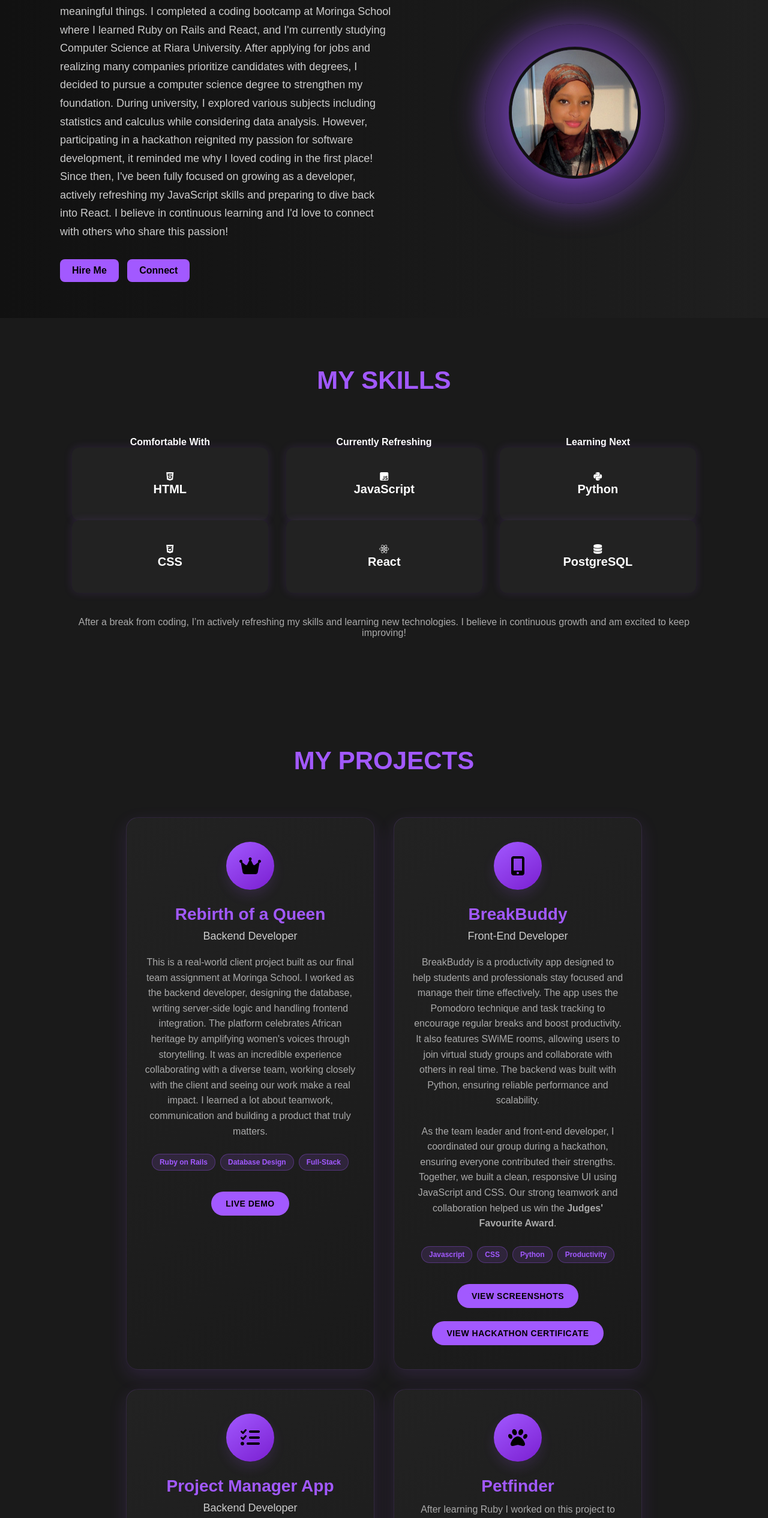
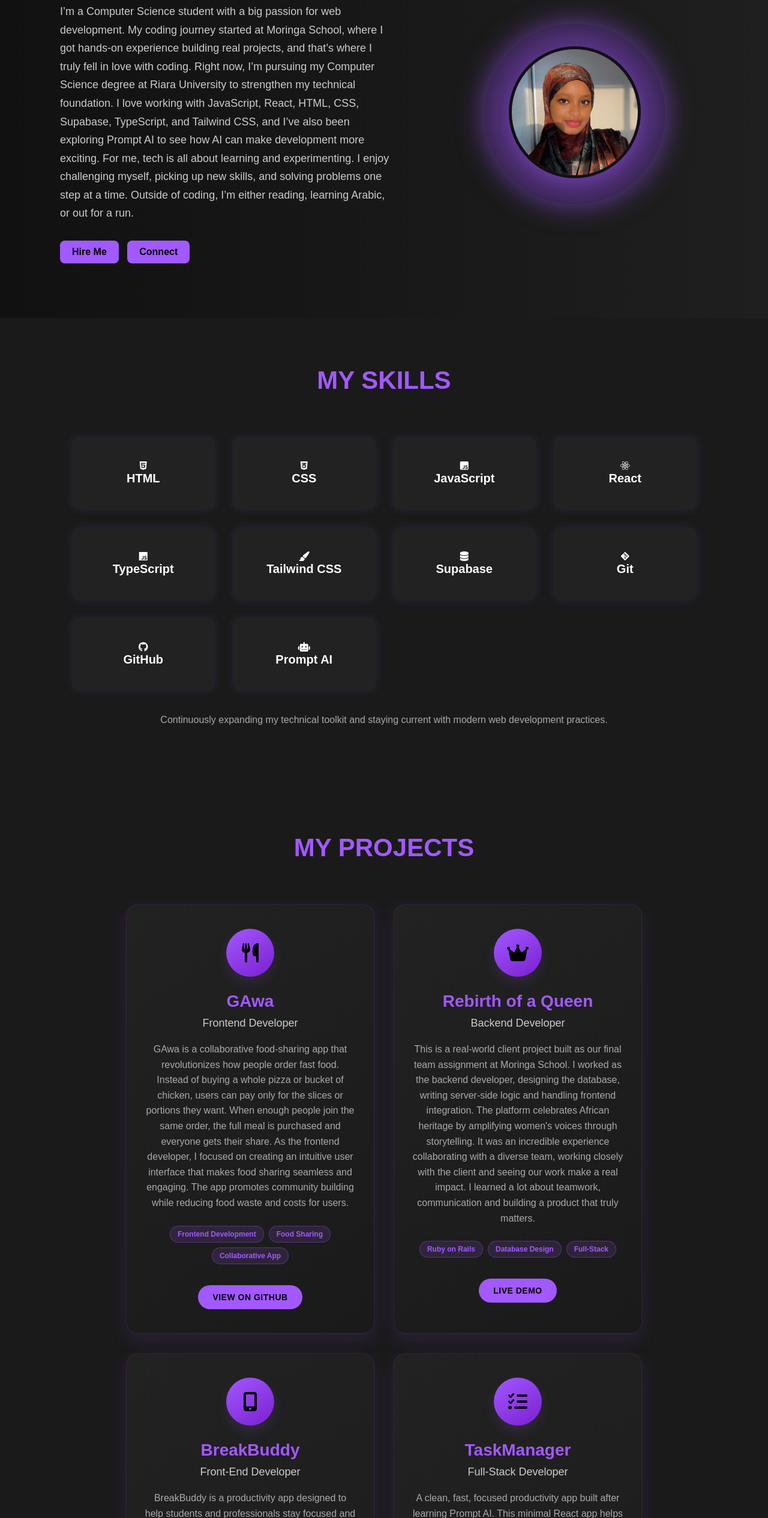
Before and after one commit to ismahaneyy/My-Portfolio, a plain HTML site: page index.html in a window 1280 px wide. Shown: the part 270-2800 px from the top of the page at 60% size. Drawn offline with nearby package versions, Linux system fonts and the light colour scheme.

Commit message:
major portfolio update with new projects and skills

```diff
--- a/index.html
+++ b/index.html
@@ -66,7 +66,10 @@
         <div class="content" data-aos="fade-right">
             <h1>Hey, I'm&nbsp;&nbsp;<span class="animate-name">Ismahan</span></h1>
            <p>
-                I'm a developer who's passionate about learning and building meaningful things. I completed a coding bootcamp at Moringa School where I learned Ruby on Rails and React, and I'm currently studying Computer Science at Riara University. After applying for jobs and realizing many companies prioritize candidates with degrees, I decided to pursue a computer science degree to strengthen my foundation. During university, I explored various subjects including statistics and calculus while considering data analysis. However, participating in a hackathon reignited my passion for software development, it reminded me why I loved coding in the first place! Since then, I've been fully focused on growing as a developer, actively refreshing my JavaScript skills and preparing to dive back into React. I believe in continuous learning and I'd love to connect with others who share this passion!
+            I’m a Computer Science student with a big passion for web development. My coding journey started at Moringa School, where I got hands-on experience building real projects, and that’s where I truly fell in love with coding.
+            Right now, I’m pursuing my Computer Science degree at Riara University to strengthen my technical foundation. I love working with JavaScript, React, HTML, CSS, Supabase, TypeScript, and Tailwind CSS, and I’ve also been exploring Prompt AI to see how AI can make development more exciting.
+
+            For me, tech is all about learning and experimenting. I enjoy challenging myself, picking up new skills, and solving problems one step at a time. Outside of coding, I’m either reading, learning Arabic, or out for a run.
             </p>
             <div class="hero-btn">
                 <a href="#contact" class="btn" aria-label="Contact me">Hire Me</a>
@@ -78,8 +81,6 @@
     <section id="skills" class="skills" data-aos="fade-up">
         <h2 class="section-title">My <span class="highlight">Skills</span></h2>
         <div class="skills-container">
-        <div class="skills-group">
-          <h4>Comfortable With</h4>
           <div class="skill-card">
             <i class="fab fa-html5"></i>
             <h3>HTML</h3>
@@ -88,9 +89,6 @@
             <i class="fab fa-css3-alt"></i>
             <h3>CSS</h3>
           </div>
-        </div>
-        <div class="skills-group">
-          <h4>Currently Refreshing</h4>
           <div class="skill-card">
             <i class="fab fa-js-square"></i>
             <h3>JavaScript</h3>
@@ -99,22 +97,34 @@
             <i class="fab fa-react"></i>
             <h3>React</h3>
           </div>
-        </div>
-        <div class="skills-group">
-          <h4>Learning Next</h4>
           <div class="skill-card">
-            <i class="fab fa-python"></i>
-            <h3>Python</h3>
+            <i class="fab fa-js"></i>
+            <h3>TypeScript</h3>
+          </div>
+          <div class="skill-card">
+            <i class="fas fa-paint-brush"></i>
+            <h3>Tailwind CSS</h3>
           </div>
           <div class="skill-card">
             <i class="fas fa-database"></i>
-            <h3>PostgreSQL</h3>
+            <h3>Supabase</h3>
+          </div>
+          <div class="skill-card">
+            <i class="fab fa-git-alt"></i>
+            <h3>Git</h3>
+          </div>
+          <div class="skill-card">
+            <i class="fab fa-github"></i>
+            <h3>GitHub</h3>
+          </div>
+          <div class="skill-card">
+            <i class="fas fa-robot"></i>
+            <h3>Prompt AI</h3>
           </div>
         </div>
-      </div>
-      <p style="margin-top:20px; color:#aaa; font-size:1rem;">
-        After a break from coding, I’m actively refreshing my skills and learning new technologies. I believe in continuous growth and am excited to keep improving!
-      </p>
+        <p style="margin-top:20px; color:#aaa; font-size:1rem;">
+          Continuously expanding my technical toolkit and staying current with modern web development practices.
+        </p>
     </section>
 
 
@@ -124,6 +134,27 @@
         <div class="projects-grid">
 
             <div class="project-card" data-aos="fade-up" data-aos-delay="0">
+                <div class="project-icon">
+                    <i class="fas fa-utensils"></i>
+                </div>
+                <h3>GAwa</h3>
+                <h4>Frontend Developer</h4>
+                <p>
+                    GAwa is a collaborative food-sharing app that revolutionizes how people order fast food. Instead of buying a whole pizza or bucket of chicken, users can pay only for the slices or portions they want. When enough people join the same order, the full meal is purchased and everyone gets their share. As the frontend developer, I focused on creating an intuitive user interface that makes food sharing seamless and engaging. The app promotes community building while reducing food waste and costs for users.
+                </p>
+                <div class="project-tech">
+                    <span class="tech-tag">Frontend Development</span>
+                    <span class="tech-tag">Food Sharing</span>
+                    <span class="tech-tag">Collaborative App</span>
+                </div>
+                <div class="project-links">
+                    <a href="https://github.com/shiramwangi/gawa" target="_blank" rel="noopener noreferrer" class="btn" aria-label="View GAwa project on GitHub">
+                        View on GitHub
+                    </a>
+                </div>
+            </div>
+
+            <div class="project-card" data-aos="fade-up" data-aos-delay="200">
                 <div class="project-icon">
                     <i class="fas fa-crown"></i>
                 </div>
@@ -179,59 +210,64 @@
                 <div class="project-icon">
                     <i class="fas fa-tasks"></i>
                 </div>
-                <h3>Project Manager App</h3>
-                <h4>Backend Developer</h4>
+                <h3>TaskManager</h3>
+                <h4>Full-Stack Developer</h4>
                 <p>
-                    Project Manager App is a full-stack web application that allows users to sign up, log in and manage their projects and tasks efficiently. As the backend developer, I was responsible for designing the database, implementing authentication and building the server-side logic using Ruby on Rails. This was my Phase 4 group project in Moringa School and I enjoyed collaborating with my teammates to deliver a functional and user-friendly tool for project management.
+                    A clean, fast, focused productivity app built after learning Prompt AI. This minimal React app helps with planning tasks, tracking progress, and maintaining healthy streaks. Built with modern technologies including Supabase for authentication, database, and real-time updates, and Vite for a super quick developer experience. Features include task management, real-time sync across devices, priority levels, categories, deadlines, streak tracking, analytics, and AI-powered insights for productivity optimization.
                 </p>
                 <div class="project-tech">
                     <span class="tech-tag">React</span>
-                    <span class="tech-tag">Ruby on Rails</span>
-                    <span class="tech-tag">PostgreSQL</span>
+                    <span class="tech-tag">Supabase</span>
+                    <span class="tech-tag">Vite</span>
+                    <span class="tech-tag">Prompt AI</span>
                 </div>
                 <div class="project-links">
-                    <a href="https://client-bjda8yc9i-ismahaneyy.vercel.app/" target="_blank" rel="noopener noreferrer" class="btn" aria-label="View Project Manager App live demo">
+                    <a href="https://task-q2y1.vercel.app/" target="_blank" rel="noopener noreferrer" class="btn" aria-label="View TaskManager live demo">
                         Live Demo
                     </a>
                 </div>
             </div>
 
-
             <div class="project-card" data-aos="fade-up" data-aos-delay="500">
                 <div class="project-icon">
-                    <i class="fas fa-paw"></i>
+                    <i class="fas fa-code"></i>
                 </div>
-                <h3>Petfinder</h3>
-                <p>After learning Ruby I worked on this project to see if I really understood it. Petfinder lets users register, log in and manage their own pets. Built with React, Zustand and a Ruby/Sinatra backend. Features user authentication, search and CRUD for your own pets.</p>
+                <h3>Issy Blog Extension</h3>
+                <h4>VS Code Extension Developer</h4>
+                <p>
+                    A VS Code extension that seamlessly integrates RSS feed reading directly into the development workflow. This extension demonstrates advanced integration with the VS Code Extension API, showcasing skills in JavaScript development, asynchronous programming, API integration, and VS Code extension architecture. Features include real-time RSS feed integration, quick pick interface, smart article parsing, instant browser launch, and robust error handling with cross-platform compatibility.
+                </p>
                 <div class="project-tech">
-                    <span class="tech-tag">React</span>
-                    <span class="tech-tag">Zustand</span>
-                    <span class="tech-tag">Ruby/Sinatra</span>
-                    <span class="tech-tag">CSS</span>
+                    <span class="tech-tag">JavaScript</span>
+                    <span class="tech-tag">VS Code API</span>
+                    <span class="tech-tag">RSS Integration</span>
+                    <span class="tech-tag">Extension Development</span>
                 </div>
                 <div class="project-links">
-                    <a href="https://y-3rcz42bsj-ismahaneyy.vercel.app/" target="_blank" rel="noopener noreferrer" class="btn" aria-label="View Petfinder live demo">
-                        Live Demo
+                    <a href="https://github.com/ismahaneyy/issy-s-first-extension" target="_blank" rel="noopener noreferrer" class="btn" aria-label="View Issy Blog Extension on GitHub">
+                        View on GitHub
                     </a>
                 </div>
             </div>
 
-
-            <div class="project-card bot-battlr" data-aos="fade-up" data-aos-delay="500">
+            <div class="project-card" data-aos="fade-up" data-aos-delay="600">
                 <div class="project-icon">
-                    <i class="fas fa-robot"></i>
+                    <i class="fas fa-universal-access"></i>
                 </div>
-                <h3>Bot Battlr</h3>
-                <p>My first ever React project where I learned to deploy! Assemble your own bot squad, collect, sort and battle bots. Bot Battlr is a React-based app for building and managing a bot army. Users can filter and sort bots by class, health, armor or damage and add unique bots to their army. The app fetches data from a local JSON-server and uses React Context for state management.</p>
+                <h3>Edge Accessibility Helper</h3>
+                <h4>Browser Extension Developer</h4>
+                <p>
+                    A Chrome/Edge/Firefox extension built to help with reading and understanding text on websites. The extension can summarize long articles and read text out loud, making web content more accessible. Features include text selection and saving, intelligent summarization, text-to-speech functionality, cross-browser compatibility, and a clean, simple interface. Built with vanilla JavaScript and supports Chrome, Edge, and Firefox with separate manifest files for optimal compatibility.
+                </p>
                 <div class="project-tech">
-                    <span class="tech-tag">React</span>
-                    <span class="tech-tag">Context API</span>
-                    <span class="tech-tag">CSS</span>
-                    <span class="tech-tag">JSON-server</span>
+                    <span class="tech-tag">JavaScript</span>
+                    <span class="tech-tag">Browser Extension</span>
+                    <span class="tech-tag">Accessibility</span>
+                    <span class="tech-tag">Cross-browser</span>
                 </div>
                 <div class="project-links">
-                    <a href="https://bot-battlr-8gw32em2b-ismahaneyy.vercel.app/" target="_blank" rel="noopener noreferrer" class="btn" aria-label="View Bot Battlr live demo">
-                        Live Demo
+                    <a href="https://github.com/ismahaneyy/edge-accessibility-helper" target="_blank" rel="noopener noreferrer" class="btn" aria-label="View Edge Accessibility Helper on GitHub">
+                        View on GitHub
                     </a>
                 </div>
             </div>
```
Also changed, not shown: 1 other file.
